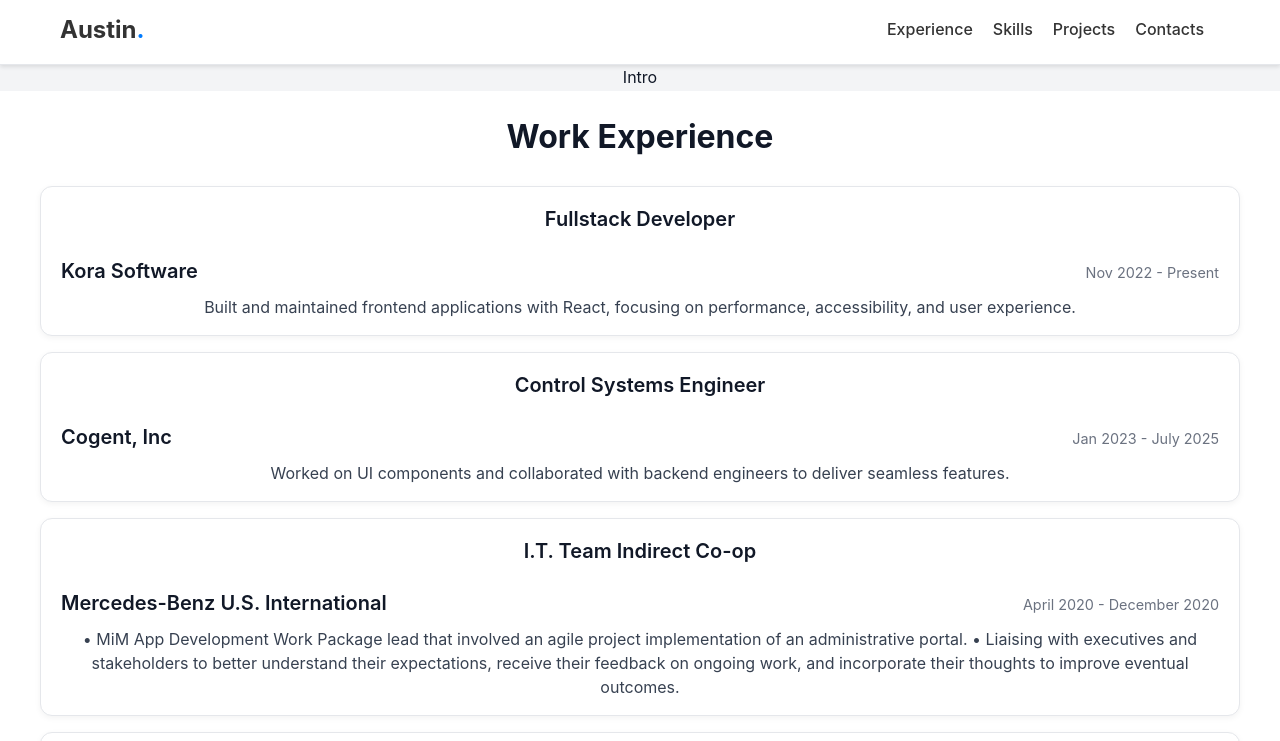
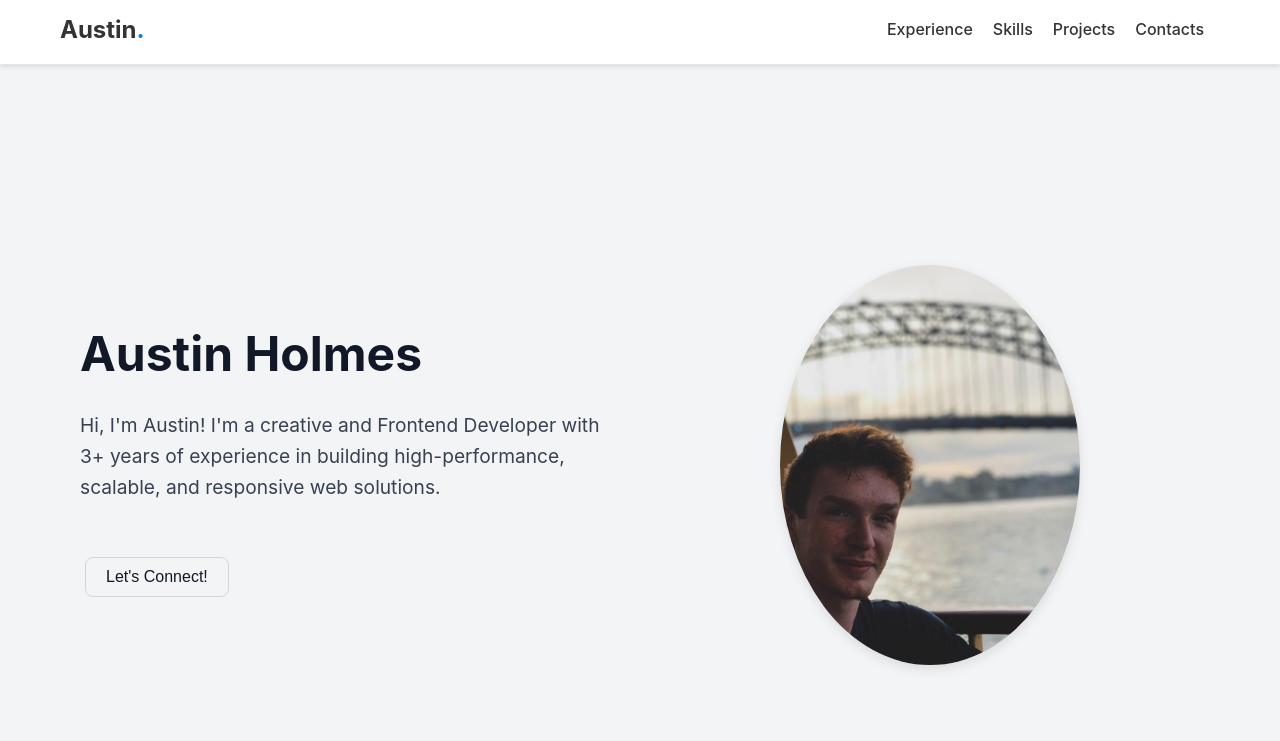
Before and after one commit to xAustin-Holmes/xAustin-Holmes.github.io, a React (Create React App) app in the folder my-app/: page / in a window 1280 px wide. Shown: the top 741 px of the page. Built offline with nearby package versions, Linux system fonts and the light colour scheme.

Commit message:
Added Intro section

```diff
--- a/my-app/src/App.css
+++ b/my-app/src/App.css
@@ -30,7 +30,6 @@
   width: 100%;
   padding: 0px 20px;
   margin: 0 auto;
-  text-align: center;
 }
 
 section:nth-of-type(odd) {
--- /dev/null
+++ b/my-app/src/components/Intro/Intro.css
@@ -0,0 +1,82 @@
+.intro-container {
+    display: flex;
+    align-items: center;        /* centers profile pic vertically */
+    justify-content: space-between;
+    max-width: 1200px;
+    margin: 0 auto;
+    padding: 60px 40px;
+    gap: 40px;                  /* space between text + image */
+
+    min-height: 100vh;          /* 👈 fills full screen height */
+    box-sizing: border-box;     /* makes sure padding is included */
+  }
+
+  .intro-left {
+    flex: 1;
+    display: flex;
+    flex-direction: column;
+    align-items: flex-start;    /* left-align everything */
+    gap: 30px;
+  }
+
+  .intro-left h2 {
+    font-size: 3rem;            /* large name font */
+    font-weight: 700;
+    margin: 0;
+    color: #111827;
+    line-height: 1.1;
+  }
+
+  .intro-left .intro-description {
+    font-size: 1.2rem;
+    color: #374151;
+    max-width: 600px;           /* keeps text readable */
+    line-height: 1.6;
+  }
+
+  .intro-left .intro-button {
+    margin-top: 20px;
+  }
+
+  .intro-right {
+    flex: 1;
+    display: flex;
+    justify-content: center;    /* center profile pic horizontally */
+    align-items: center;        /* center vertically in its half */
+  }
+
+  .intro-right img {
+    max-width: 300px;
+    width: 100%;
+    height: auto;
+    border-radius: 50%;         /* circular profile pic */
+    object-fit: cover;
+    box-shadow: 0 4px 12px rgba(0,0,0,0.1);
+  }
+
+  /* === Responsive (mobile) === */
+  @media (max-width: 768px) {
+    .intro-container {
+      flex-direction: column;   /* stack vertically */
+      text-align: center;
+    }
+
+    .intro-left {
+      align-items: flex-start;
+      text-align: left;
+    }
+
+    .intro-left h2 {
+      font-size: 2.2rem;
+    }
+
+    .intro-left .intro-description {
+      font-size: 1rem;
+      text-align: left;
+    }
+
+    .intro-right img {
+      max-width: 200px;
+      margin-top: 20px;
+    }
+  }
--- a/my-app/src/components/Intro/Intro.jsx
+++ b/my-app/src/components/Intro/Intro.jsx
@@ -1,8 +1,29 @@
+import Button from "../Button/Button";
+import profilePic from "../../assets/profilePicture.png";
+import "./Intro.css";
+
 export default function Intro () {
+  return (
+    <div className="intro-container">
+        <div className="intro-left">
+            <h2>Austin Holmes</h2>
+            <div className="intro-description">
+                Hi, I'm Austin! I'm a creative and Frontend Developer with 3+ years of experience
+                in building high-performance, scalable, and responsive web solutions.
+            </div>
+            <div className="intro-button">
+                <a href="https://www.linkedin.com/in/austindaneholmes/">
+                    <Button>Let's Connect!</Button>
+                </a>
+            </div>
+        </div>
 
-    return (
-        <p>
-            Intro
-        </p>
-    );
+        <div className="intro-right">
+            <img
+                src={profilePic}
+                alt="Austin Profile"
+            />
+        </div>
+    </div>
+  );
 }
```
Also changed, not shown: my-app/src/assets/profilePicture.png (added).
